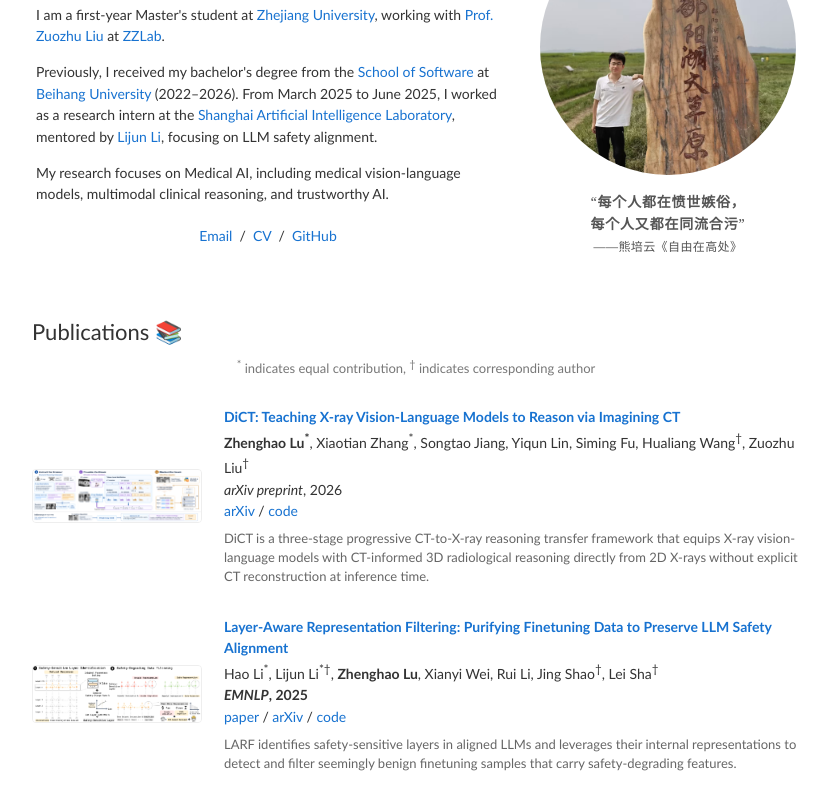
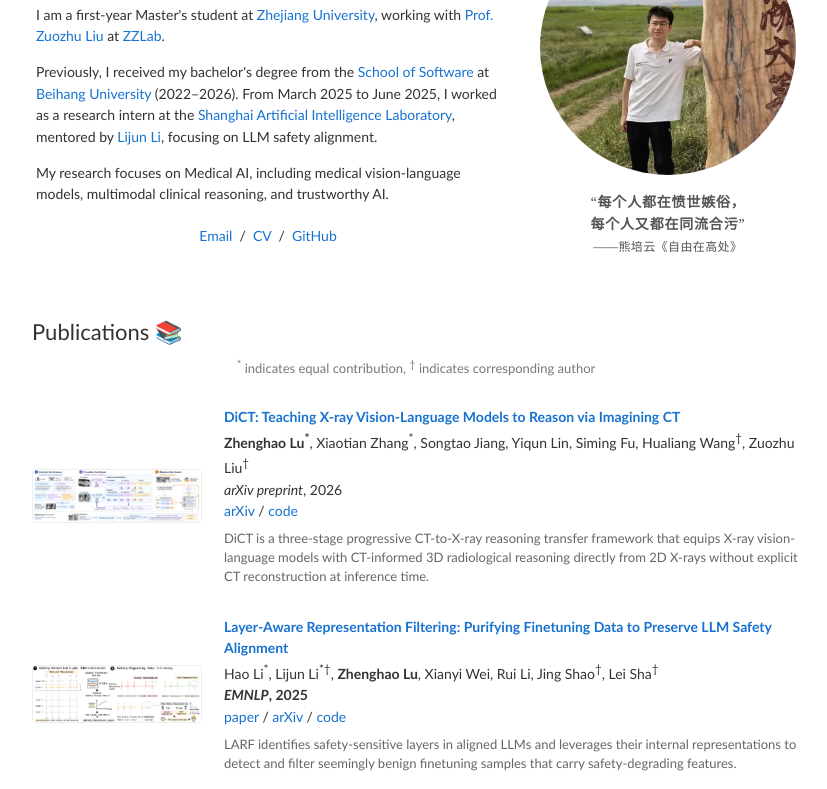
Before and after one commit to HongYep/HongYep.github.io, a plain HTML site: page index.html in a window 1280 px wide. Shown: the part 112-901 px from the top of the page, without its empty margins (224-1051 px from the left). Drawn offline with Linux system fonts and the light colour scheme.

Commit message:
Center person in circular avatar crop

```diff
--- a/index.html
+++ b/index.html
@@ -50,7 +50,7 @@
               </p>
             </td>
             <td class="intro-photo">
-              <a href="head.jpg?v=2"><img src="head.jpg?v=2" alt="Profile photo of Zhenghao Lu"></a>
+              <a href="head.jpg"><img src="images/avatar.jpg" alt="Profile photo of Zhenghao Lu"></a>
               <p class="intro-quote">“<span class="intro-motto">每个人都在愤世嫉俗，<br>每个人又都在同流合污</span>”<br><span class="intro-quote-source">——熊培云《自由在高处》</span></p>
             </td>
           </tr>
--- a/stylesheet.css
+++ b/stylesheet.css
@@ -181,7 +181,7 @@ body {
   max-width: 100%;
   aspect-ratio: 1 / 1;
   object-fit: cover;
-  object-position: left center;
+  object-position: center;
   border-radius: 50%;
 }
 
```
Also changed, not shown: images/avatar.jpg (added).
